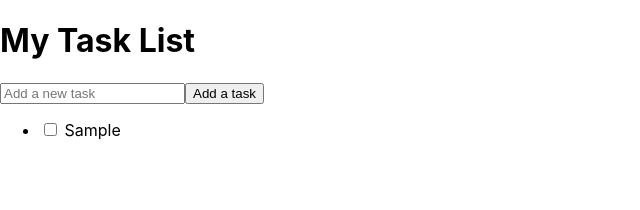
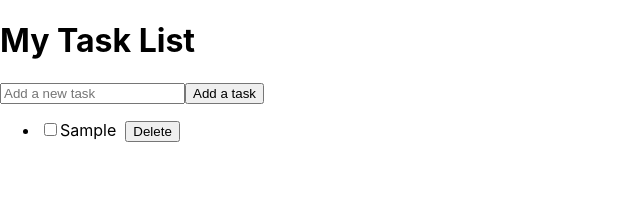
Before and after one commit to ayush8914/react-essentials-assignment, a React (Create React App) app in the folder Practice Projects/state-management/: page / in a window 1280 px wide. Both pictures are taken after typing "Sample" into the empty fields and a click on the button "Add a task". Shown: the top 210 px of the page, without its empty margins (0-640 px from the left). Built offline with nearby package versions, Linux system fonts and the light colour scheme.

Commit message:
feat: addeddelete todo

```diff
--- a/Practice Projects/state-management/src/App.js
+++ b/Practice Projects/state-management/src/App.js
@@ -39,7 +39,11 @@ function App(){
       <button onClick={handleAddTask}>Add a task</button>
       <ul>
         {tasks.map(task => (
-          <li key={task.id}> <input type="checkbox" checked={task.completed} onChange={() => toggleTaskCompletion(task.id)} /> {task.title}</li>
+          <li key={task.id}>
+              <input type="checkbox" checked={task.completed} onChange={() => toggleTaskCompletion(task.id)} />
+              {task.title} &nbsp;
+              <button onClick={() => setTasks(tasks.filter(t => t.id !== task.id))}>Delete</button>
+          </li>
         ))}
       </ul>
     </div>
```
